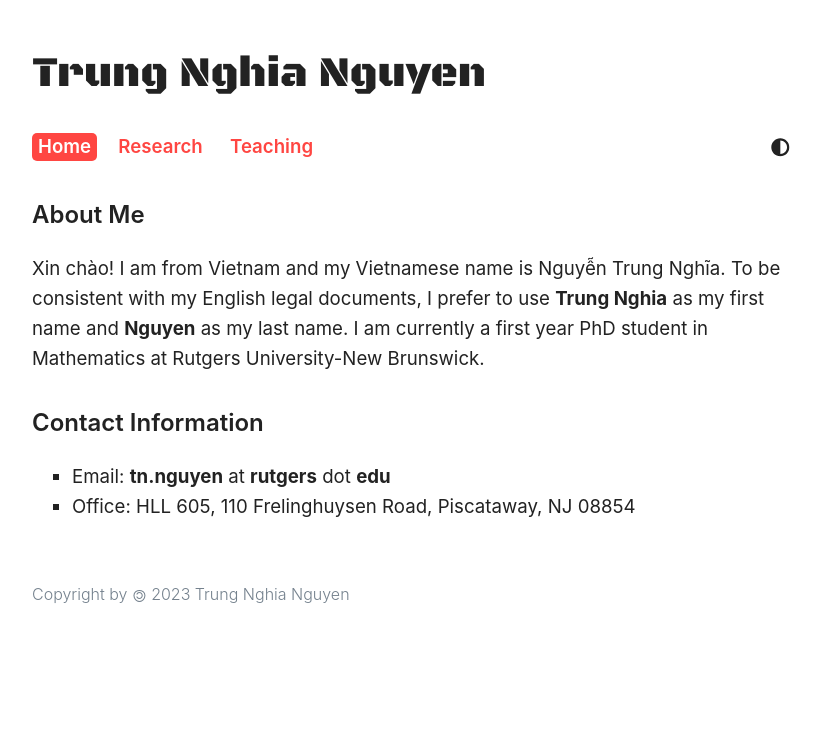
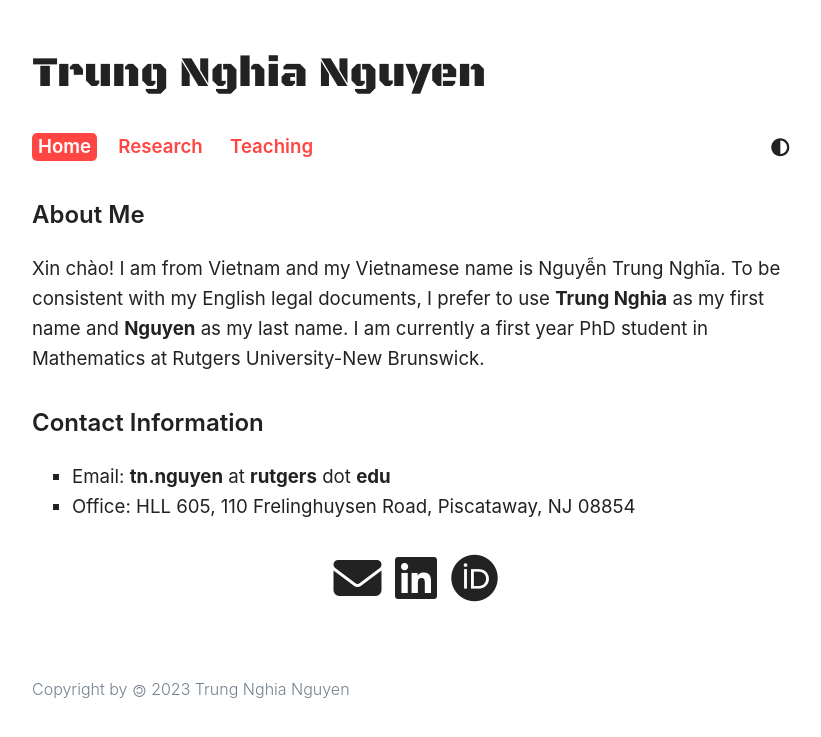
Before and after one commit to tnghianguyen/tnghianguyen.github.io, a Jekyll site: the page built from index.html, in a window 1280 px wide. Shown: the top 737 px of the page, without its empty margins (224-1045 px from the left). Built offline with Jekyll 4.4.1, drawn with Linux system fonts in a browser that asks for light colours; nearby versions of some CDN libraries; the list of posts is cut into pages by our own code; comment, search, counter and statistics services are not loaded.

Commit message:
icons update

```diff
--- a/_config.yml
+++ b/_config.yml
@@ -13,6 +13,10 @@ plugins:
 
 title: Trung Nghia Nguyen
 author: Trung Nghia Nguyen
+email: tn.nguyen@rutgers.edu
+# work_url: https://www.math.rutgers.edu/people/department-directory/detail/344-department-directory/2027-nguyen-trung-nghia
+orcid_id: 0000-0002-2479-5632
+linkedin_username: tnghianguyen
 tagline: "A minimal theme for blogs"
 description: "Wellcome to my homepage"
 url: ""
--- a/_includes/head.html
+++ b/_includes/head.html
@@ -21,9 +21,13 @@
     <link rel="stylesheet" href="{{ site.url }}/assets/css/styles_noncritical.css" media="print" onload="this.media='all'">
     <noscript><link rel="stylesheet" href="{{ site.url }}/assets/css/styles_noncritical.css"></noscript> <!-- Fallback -->
 
-    {% if site.font-awesome-kit %}
+    <!--{% if site.font-awesome-kit %}
         <script defer src="https://kit.fontawesome.com/{{ site.font-awesome-kit }}.js" crossorigin="anonymous"></script>
-    {% endif %}
+    {% endif %}-->
+
+    <!--<script src='https://kit.fontawesome.com/a076d05399.js' crossorigin='anonymous'></script>-->
+
+    <link rel="stylesheet" href="https://cdnjs.cloudflare.com/ajax/libs/font-awesome/6.3.0/css/all.min.css" integrity="sha512-SzlrxWUlpfuzQ+pcUCosxcglQRNAq/DZjVsC0lE40xsADsfeQoEypE+enwcOiGjk/bSuGGKHEyjSoQ1zVisanQ==" crossorigin="anonymous" referrerpolicy="no-referrer" />
 
     {% if page.content contains "lazyload" %}
         <script async src="https://cdn.jsdelivr.net/npm/lazysizes@5/lazysizes.min.js"></script>
--- a/_sass/main.scss
+++ b/_sass/main.scss
@@ -378,3 +378,8 @@ blockquote {
     stroke: currentColor;
     fill: currentColor;
 }
+
+.social {
+    text-align: center;
+    font-size: 48px;
+}
--- a/index.html
+++ b/index.html
@@ -3,6 +3,7 @@ layout: default
 title: About me
 description: This page tells you a little bit about myself.
 clipboard: true
+font-awesome-kit: true
 ---
 
 <h2>About Me</h2>
@@ -15,3 +16,10 @@ clipboard: true
     <li> Email: <strong>tn.nguyen</strong> at <strong>rutgers</strong> dot <strong>edu</strong> </li>
     <li> Office: HLL 605, 110 Frelinghuysen Road, Piscataway, NJ 08854 </li>
 </ul>
+
+<div class="social">
+    <a href="mailto:{{ site.email | encode_email }}" title="email"><i class="fas fa-envelope"></i></a>
+    <!--<a href="{{ site.work_url }}" title="Work"><i class="fas fa-briefcase"></i></a>-->
+    <a href="https://www.linkedin.com/in/{{ site.linkedin_username }}" title="LinkedIn"><i class="fab fa-linkedin"></i></a>
+    <a href="https://orcid.org/{{ site.orcid_id }}" title="ORCID"><i class="fa-brands fa-orcid"></i></a>
+</div>
```
Also changed, not shown: 13 other files.
